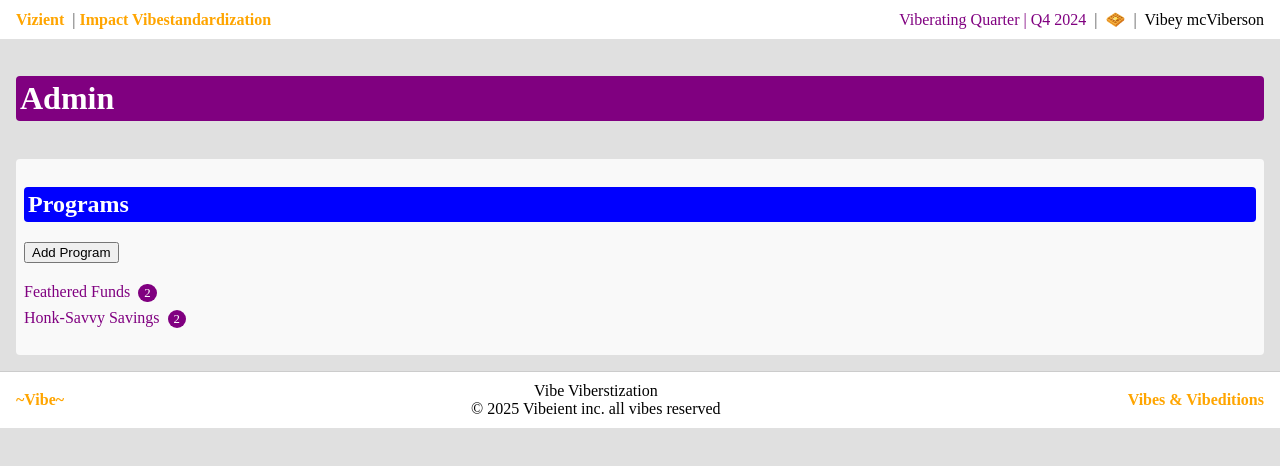
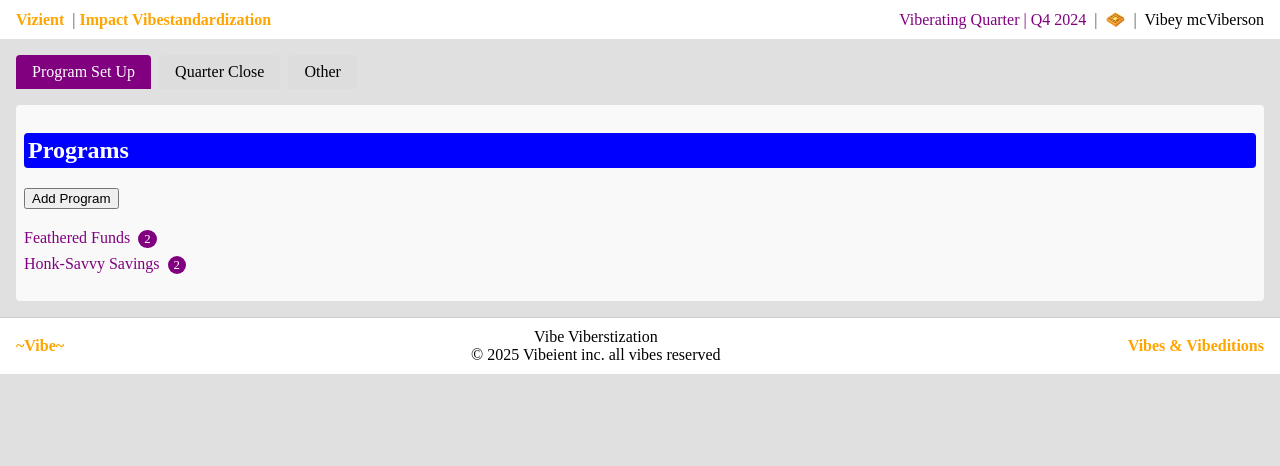
Before and after one commit to NathanWallerViz/codex-impact-testing, an Angular app in the folder impact-recreation-vibes/: page /admin in a window 1280 px wide. Shown: the top 466 px of the page. Built offline with nearby package versions, Linux system fonts and the light colour scheme.

Commit message:
Add tab navigation and quarter management

```diff
--- a/impact-recreation-vibes/src/app/admin/admin.component.css
+++ b/impact-recreation-vibes/src/app/admin/admin.component.css
@@ -3,6 +3,23 @@
   display: flex;
   flex-direction: column;
   gap: 16px;
+}
+
+.tabs {
+  display: flex;
+  gap: 8px;
+}
+
+.tab {
+  padding: 8px 16px;
+  background-color: #ddd;
+  cursor: pointer;
+  border-radius: 4px 4px 0 0;
+}
+
+.tab.active {
+  background-color: purple;
+  color: #fff;
 }
 
 .programs ul,
@@ -54,3 +71,26 @@ label {
 .admin-page .category-detail h4 {
   background-color: orange;
 }
+
+.quarter-header {
+  background-color: teal;
+  color: #fff;
+  padding: 12px;
+  display: flex;
+  justify-content: space-between;
+  align-items: center;
+  border-radius: 4px;
+}
+
+.quarter-card {
+  background-color: #fff;
+  padding: 16px;
+  border-radius: 4px;
+  position: relative;
+}
+
+.quarter-card button {
+  position: absolute;
+  bottom: 8px;
+  right: 8px;
+}
--- a/impact-recreation-vibes/src/app/admin/admin.component.html
+++ b/impact-recreation-vibes/src/app/admin/admin.component.html
@@ -1,5 +1,11 @@
 <div class="admin-page">
-  <h1>Admin</h1>
+  <nav class="tabs">
+    <div class="tab" [class.active]="currentTab === 'setup'" (click)="currentTab = 'setup'">Program Set Up</div>
+    <div class="tab" [class.active]="currentTab === 'quarter'" (click)="currentTab = 'quarter'">Quarter Close</div>
+    <div class="tab" [class.active]="currentTab === 'other'" (click)="currentTab = 'other'">Other</div>
+  </nav>
+
+  <div *ngIf="currentTab === 'setup'">
 
   <section class="programs">
     <h2>Programs</h2>
@@ -72,4 +78,22 @@
     <label>Supplier Start Date <input type="date" [(ngModel)]="selectedSupplier!.supplierStartDate" /></label>
     <label>Supplier End Date <input type="date" [(ngModel)]="selectedSupplier!.supplierEndDate" /></label>
   </section>
+  </div>
+
+  <div *ngIf="currentTab === 'quarter'" class="quarter-close">
+    <header class="quarter-header">
+      <span>Quarter Management</span>
+      <span class="dates">Last Lockdown: {{ lastLockdownDate || 'N/A' }} | Last Close: {{ lastCloseDate || 'N/A' }}</span>
+    </header>
+    <div class="quarter-card">
+      <h3>{{ quarterAction === 'lockdown' ? 'Initiate Vibe Lockdown' : 'Initiate Vibe Close' }}</h3>
+      <p *ngIf="quarterAction === 'lockdown'">Locking the quarter prevents further edits.</p>
+      <p *ngIf="quarterAction === 'close'">Closing the quarter finalizes all vibes.</p>
+      <button (click)="handleQuarterAction()">{{ quarterAction === 'lockdown' ? 'Initiate' : 'Vibe' }}</button>
+    </div>
+  </div>
+
+  <div *ngIf="currentTab === 'other'" class="other-tab">
+    <p>Coming soon...</p>
+  </div>
 </div>
--- a/impact-recreation-vibes/src/app/admin/admin.component.ts
+++ b/impact-recreation-vibes/src/app/admin/admin.component.ts
@@ -49,6 +49,10 @@ interface Program {
   styleUrls: ['./admin.component.css']
 })
 export class AdminComponent {
+  currentTab: 'setup' | 'quarter' | 'other' = 'setup';
+  lastLockdownDate: string | null = null;
+  lastCloseDate: string | null = null;
+  quarterAction: 'lockdown' | 'close' = 'lockdown';
   programs: Program[] = [
     {
       name: 'Feathered Funds',
@@ -155,4 +159,15 @@ export class AdminComponent {
   selectSupplier(index: number) {
     this.selectedSupplierIndex = index;
   }
+
+  handleQuarterAction() {
+    const today = new Date().toLocaleDateString();
+    if (this.quarterAction === 'lockdown') {
+      this.lastLockdownDate = today;
+      this.quarterAction = 'close';
+    } else {
+      this.lastCloseDate = today;
+      this.quarterAction = 'lockdown';
+    }
+  }
 }
```
